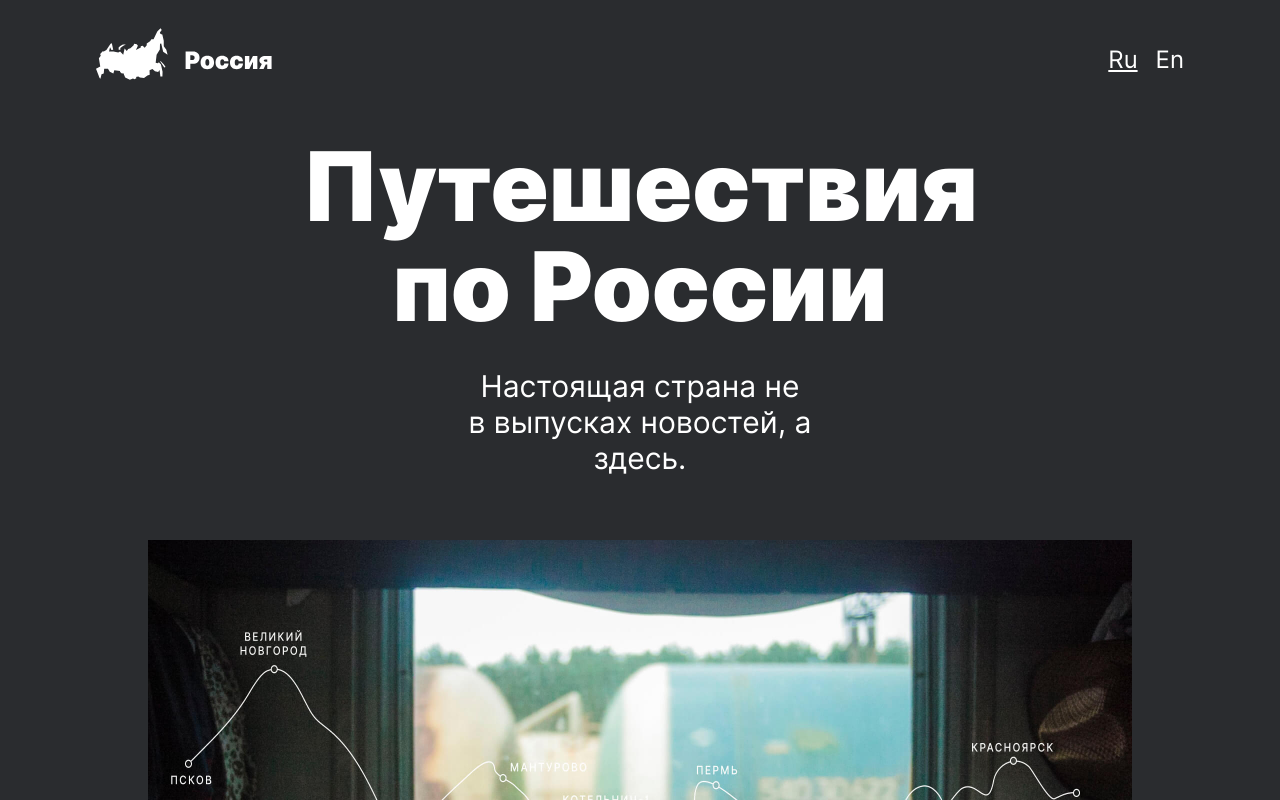
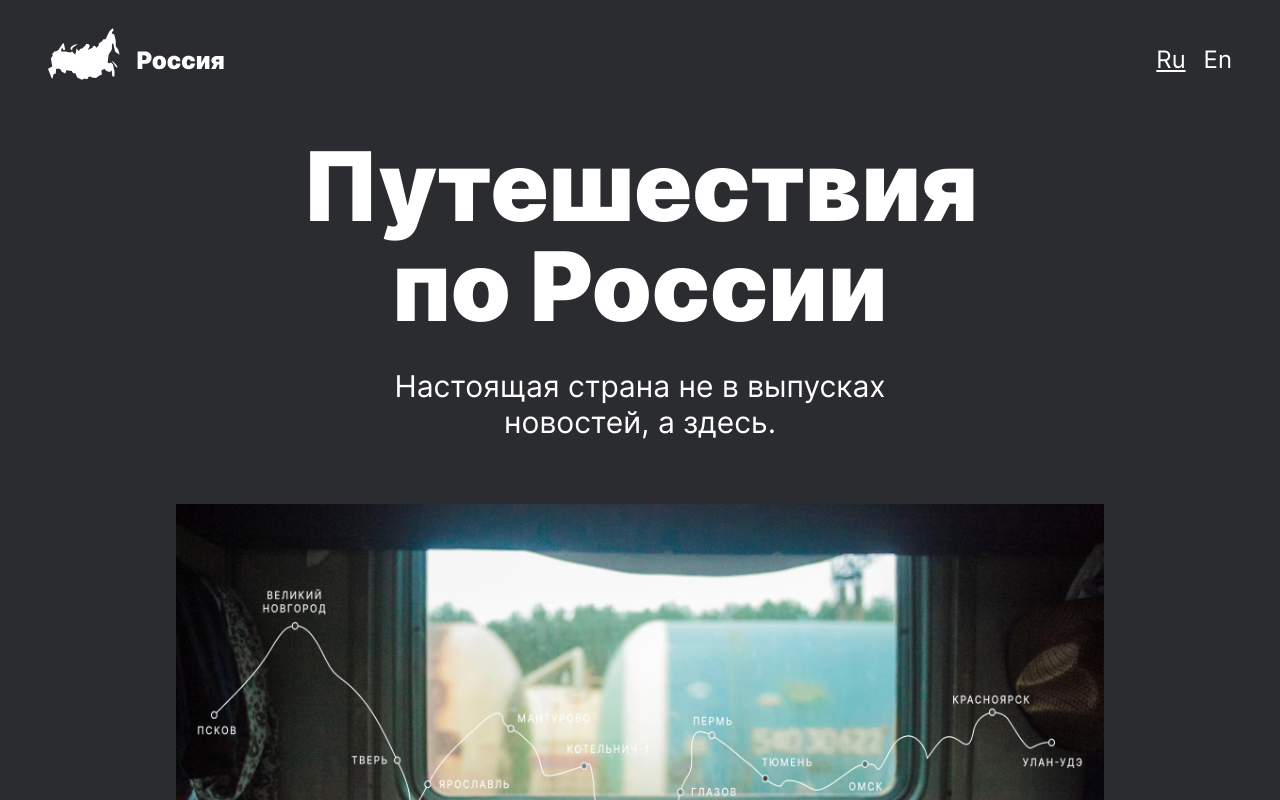
Before and after one commit to 90morzh/russian-travel, a plain HTML site: page index.html in a window 1280 px wide. Shown: the top 800 px of the page. Drawn offline with Linux system fonts and the light colour scheme.

Commit message:
Bug fixed

```diff
--- a/blocks/cover/cover.css
+++ b/blocks/cover/cover.css
@@ -2,6 +2,7 @@
   width: 100%;
   margin-bottom: 64px;
   background-image: url(../../images/cover-trains.jpg);
+  background-position: center;
   background-size: cover;
   position: relative;
 }
--- a/blocks/header/__lang-link/header__lang-link.css
+++ b/blocks/header/__lang-link/header__lang-link.css
@@ -4,10 +4,16 @@
   line-height: 20px;
   font-weight: normal;
   margin: 14px 0 8px;
+  text-decoration: none;
+  transition: opacity 0.2s linear;
 }
 
 .header__lang-link:first-child {
   margin-right: 18px;
+}
+
+.header__lang-link:hover {
+  opacity: 0.8;
 }
 
 @media screen and (min-width: 768px) {
--- a/blocks/header/header.css
+++ b/blocks/header/header.css
@@ -20,7 +20,7 @@
 
 @media screen and (min-width: 1280px) {
   .header {
-    width: 1184px;
+    width: 1280px;
     padding: 28px 48px 56px;
   }
 }
--- a/blocks/lead/__subtitle/lead__subtitle.css
+++ b/blocks/lead/__subtitle/lead__subtitle.css
@@ -1,5 +1,5 @@
 .lead__subtitle {
-  margin: 0 16px 40px;
+  margin: 0 auto 40px;
   max-width: 288px;
   color: #fff;
   font-size: 16px;
@@ -11,7 +11,7 @@
 @media screen and (min-width: 768px) {
   .lead__subtitle {
     margin: 0 64px 56px;
-    max-width: 640px;
+    min-width: 640px;
     font-size: 30px;
     line-height: 36px;
   }
@@ -19,12 +19,12 @@
 
 @media screen and (min-width: 1024px) {
   .lead__subtitle {
-    margin: 0 192px 56px;
+    margin: 0 auto 56px;
   }
 }
 
 @media screen and (min-width: 1280px) {
   .lead__subtitle {
-    margin: 0 320px 64px;
+    margin: 0 auto 64px;
   }
 }
--- a/blocks/lead/__title/lead__title.css
+++ b/blocks/lead/__title/lead__title.css
@@ -1,5 +1,5 @@
 .lead__title {
-  margin: 0 16px 16px;
+  margin: 0 auto 16px;
   max-width: 288px;
   color: #fff;
   font-size: 40px;
@@ -11,7 +11,7 @@
 @media screen and (min-width: 768px) {
   .lead__title {
     max-width: 720px;
-    margin: 0 24px 32px;
+    margin: 0 auto 32px;
     font-size: 96px;
     line-height: 100px;
   }
@@ -19,12 +19,12 @@
 
 @media screen and (min-width: 1024px) {
   .lead__title {
-    margin: 0 152px 32px;
+    margin: 0 auto 32px;
   }
 }
 
 @media screen and (min-width: 1280px) {
   .lead__title {
-    margin: 0 280px 32px;
+    margin: 0 auto 32px;
   }
 }
--- a/blocks/lead/lead.css
+++ b/blocks/lead/lead.css
@@ -18,10 +18,3 @@
     margin: 0 auto 92px;
   }
 }
-
-@media screen and (min-width: 1280px) {
-  .lead {
-    width: 984px;
-    margin: 0 auto 92px;
-  }
-}
--- a/blocks/page/page.css
+++ b/blocks/page/page.css
@@ -1,5 +1,5 @@
 .page {
-  width: 100%;
+  min-width: 320px;
   background: #2A2C2F;
   font-family: 'Inter', Arial, sans-serif;
   display: flex;
--- a/blocks/place/__url-heading/place__url-heading.css
+++ b/blocks/place/__url-heading/place__url-heading.css
@@ -4,4 +4,5 @@
   font-size: 12px;
   line-height: 12px;
   letter-spacing: 2px;
+  text-transform: uppercase;
 }
--- a/index.html
+++ b/index.html
@@ -11,8 +11,8 @@
     <header class="header">
       <img class="header__logo" src="./images/header-logo.svg" alt="Логотип карты России">
       <div class="header__lang-links">
-        <p class="header__lang-link header__lang-link_active">Ru</p>
-        <p class="header__lang-link">En</p>
+        <a href="#" class="header__lang-link header__lang-link_active">Ru</a>
+        <a href="#" class="header__lang-link">En</a>
       </div>
     </header>
 
@@ -60,7 +60,7 @@
         <div class="place">
           <h2 class="place__title">Куршская коса</h2>
           <div class="place__website">
-            <p class="place__url-heading">URL</p>
+            <p class="place__url-heading">url</p>
             <a href="http://park-kosa.ru" class="place__link" target="_blank">park-kosa.ru</a>
           </div>
           <img class="place__image" src="./images/place-kosa.jpg" alt="Фотография Куршской косы">
```
